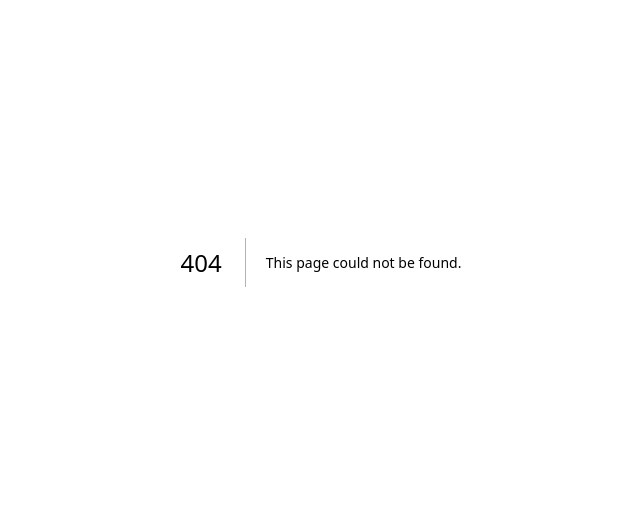
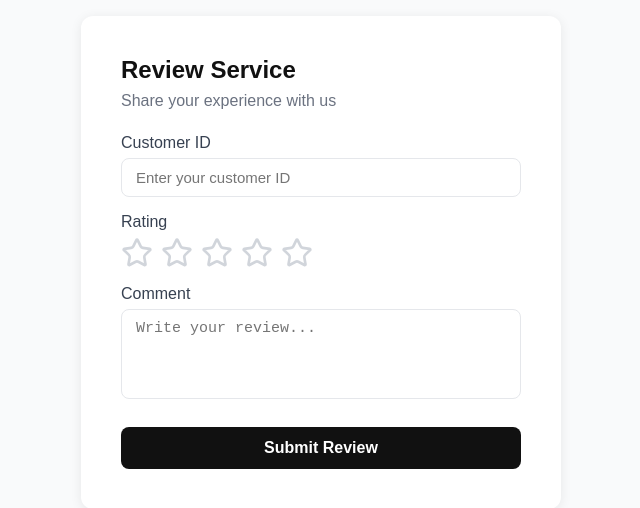
Before and after one commit to Vechile-Part/Vehilecle-Part-Frontend, a Next.js app: page /customer/reviews in a window 1280 px wide. Before the commit this address had no page. Shown: the part 138-646 px from the top of the page, without its empty margins (319-959 px from the left). Built offline with nearby package versions, Linux system fonts and the light colour scheme.

Commit message:
feat: feature 13 - book appointment, request part, review service

```diff
--- /dev/null
+++ b/src/app/customer/reviews/page.tsx
@@ -0,0 +1,60 @@
+"use client";
+import { useState } from "react";
+import { Star } from "lucide-react";
+
+export default function SubmitReview() {
+  const [customerId, setCustomerId] = useState("");
+  const [rating, setRating] = useState(0);
+  const [hovered, setHovered] = useState(0);
+  const [comment, setComment] = useState("");
+  const [message, setMessage] = useState("");
+
+  const handleSubmit = async () => {
+    const res = await fetch("http://localhost:5019/api/customers/reviews", {
+      method: "POST",
+      headers: { "Content-Type": "application/json" },
+      body: JSON.stringify({ customerId, rating, comment }),
+    });
+    if (res.ok) setMessage("Review submitted successfully!");
+    else setMessage("Something went wrong. Please try again.");
+  };
+
+  return (
+    <div style={{ minHeight: "100vh", background: "#f9fafb", display: "flex", alignItems: "center", justifyContent: "center" }}>
+      <div style={{ background: "#fff", padding: "40px", borderRadius: "12px", boxShadow: "0 2px 12px rgba(0,0,0,0.08)", width: "100%", maxWidth: "480px" }}>
+        <h1 style={{ fontSize: "24px", fontWeight: "700", marginBottom: "8px", color: "#111" }}>Review Service</h1>
+        <p style={{ color: "#6b7280", marginBottom: "24px" }}>Share your experience with us</p>
+
+        <label style={{ display: "block", marginBottom: "6px", fontWeight: "500", color: "#374151" }}>Customer ID</label>
+        <input type="text" placeholder="Enter your customer ID" value={customerId} onChange={e => setCustomerId(e.target.value)}
+          style={{ width: "100%", padding: "10px 14px", borderRadius: "8px", border: "1px solid #e5e7eb", marginBottom: "16px", fontSize: "15px", boxSizing: "border-box" }} />
+
+        <label style={{ display: "block", marginBottom: "6px", fontWeight: "500", color: "#374151" }}>Rating</label>
+        <div style={{ display: "flex", gap: "8px", marginBottom: "16px" }}>
+          {[1, 2, 3, 4, 5].map(star => (
+            <Star key={star} size={32} onClick={() => setRating(star)}
+              onMouseEnter={() => setHovered(star)} onMouseLeave={() => setHovered(0)}
+              fill={(hovered || rating) >= star ? "#f59e0b" : "none"}
+              color={(hovered || rating) >= star ? "#f59e0b" : "#d1d5db"}
+              style={{ cursor: "pointer" }} />
+          ))}
+        </div>
+
+        <label style={{ display: "block", marginBottom: "6px", fontWeight: "500", color: "#374151" }}>Comment</label>
+        <textarea placeholder="Write your review..." value={comment} onChange={e => setComment(e.target.value)} rows={4}
+          style={{ width: "100%", padding: "10px 14px", borderRadius: "8px", border: "1px solid #e5e7eb", marginBottom: "24px", fontSize: "15px", boxSizing: "border-box", resize: "none" }} />
+
+        <button onClick={handleSubmit}
+          style={{ width: "100%", padding: "12px", background: "#111", color: "#fff", border: "none", borderRadius: "8px", fontSize: "16px", fontWeight: "600", cursor: "pointer" }}>
+          Submit Review
+        </button>
+
+        {message && (
+          <p style={{ marginTop: "16px", textAlign: "center", color: message.includes("successfully") ? "#16a34a" : "#dc2626" }}>
+            {message}
+          </p>
+        )}
+      </div>
+    </div>
+  );
+}
```
Also changed, not shown: src/app/customer/appointments/page.tsx (added, +55 -0 lines), src/app/customer/part-requests/page.tsx (added, +51 -0 lines).
